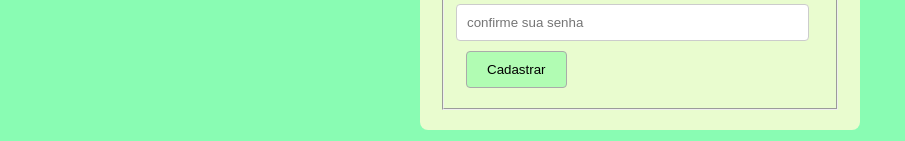
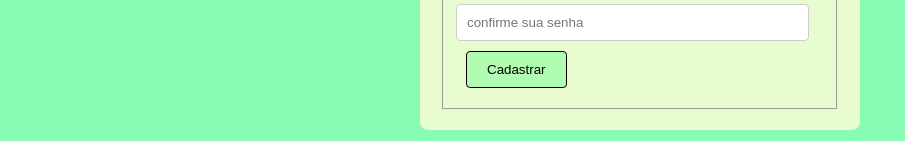
Before and after one commit to Edurb23/JARVIS-CP3, a plain HTML site: page index.html in a window 1280 px wide. Shown: the part 416-557 px from the top of the page, without its empty margins (0-905 px from the left). Drawn offline with Linux system fonts and the light colour scheme.

Commit message:
Finalizando o a cor do button

```diff
--- a/css/sytaless.css
+++ b/css/sytaless.css
@@ -42,7 +42,7 @@ body {
   .button {
     padding: 10px 20px;
     background-color: #b1fcb3;
-    border: solid 0.5px #aaa;
+    border: solid 0.5px black;
     color:black;
     border-radius: 4px;
     cursor: pointer;
```
